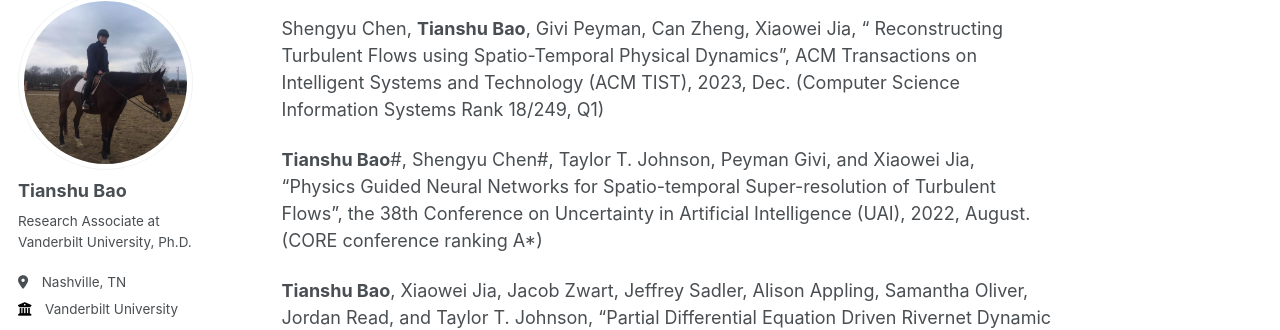
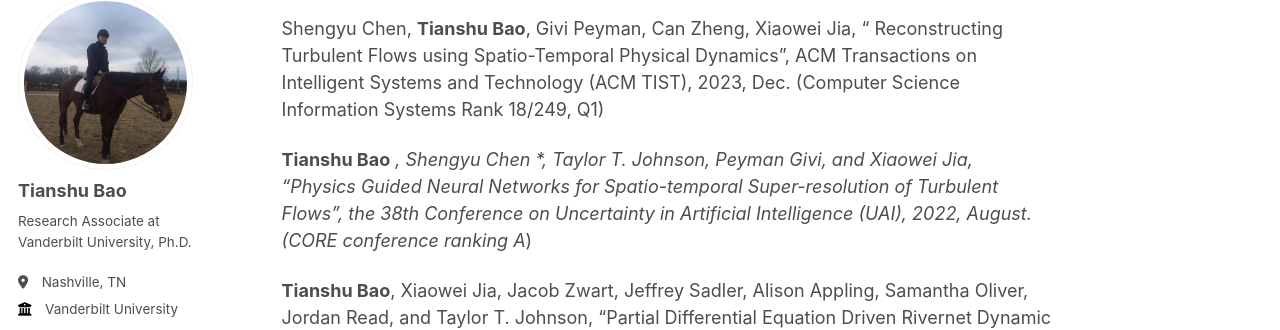
Before and after one commit to tianshubao1/tianshubao1.github.io, a Jekyll site: the page built from _pages/about.md, in a window 1280 px wide and 900 px high, scrolled down 542 px. Shown: the part 111-441 px from the top of the window. Built offline with Jekyll 4.4.1, drawn with Linux system fonts in a browser that asks for light colours; some web fonts are replaced.

```diff
--- a/_pages/about.md
+++ b/_pages/about.md
@@ -19,7 +19,7 @@ Publications
 
 Shengyu Chen, **Tianshu Bao**, Givi Peyman, Can Zheng, Xiaowei Jia, " Reconstructing Turbulent Flows using Spatio-Temporal Physical Dynamics", ACM Transactions on Intelligent Systems and Technology (ACM TIST), 2023, Dec. (Computer Science Information Systems Rank 18/249, Q1)
 
-**Tianshu Bao**#, Shengyu Chen#, Taylor T. Johnson, Peyman Givi, and Xiaowei Jia, "Physics Guided Neural Networks for Spatio-temporal Super-resolution of Turbulent Flows", the 38th Conference on Uncertainty in Artificial Intelligence (UAI), 2022, August. (CORE conference ranking A*)
+**Tianshu Bao** *, Shengyu Chen *, Taylor T. Johnson, Peyman Givi, and Xiaowei Jia, "Physics Guided Neural Networks for Spatio-temporal Super-resolution of Turbulent Flows", the 38th Conference on Uncertainty in Artificial Intelligence (UAI), 2022, August. (CORE conference ranking A*)
 
 **Tianshu Bao**, Xiaowei Jia, Jacob Zwart, Jeffrey Sadler, Alison Appling, Samantha Oliver, Jordan Read, and Taylor T. Johnson, "Partial Differential Equation Driven Rivernet Dynamic Graph Networks", IEEE International Conference on Data Mining (ICDM), 2021, December. (**C.F. Chen Best Paper Award**, Student Attendance Award, CORE conference ranking A*)
 
```
